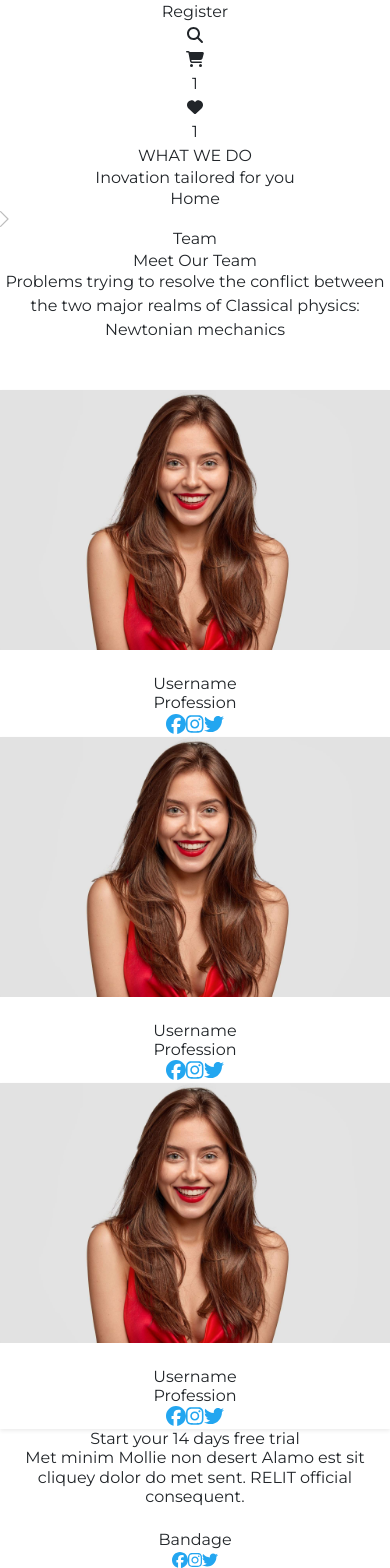
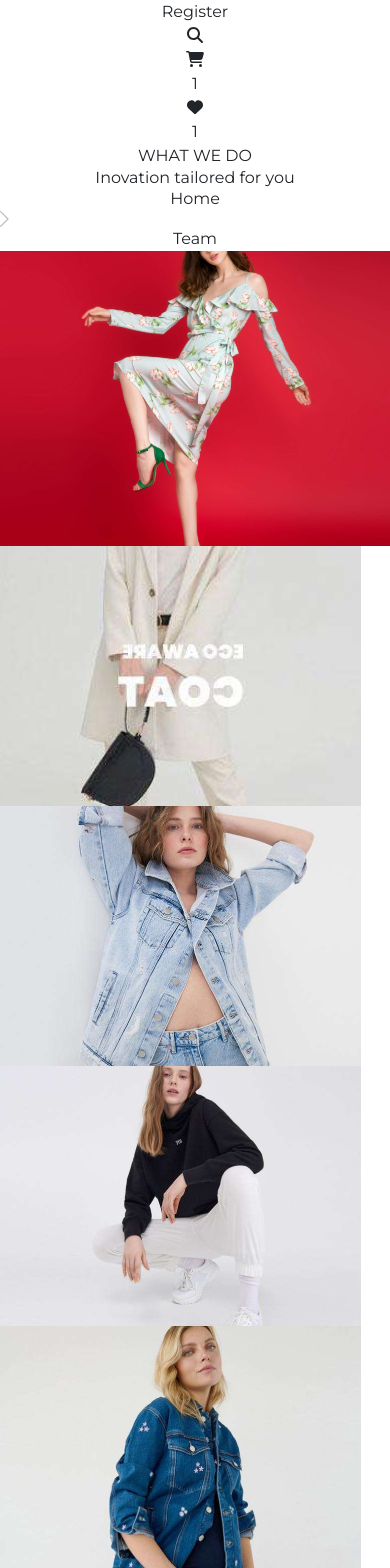
Before and after one commit to gorkemgokcek/my-ecommerce, a React (Vite) app: page /Team in a window 390 px wide. Shown: the part 432-2000 px from the top of the page. Built offline with nearby package versions, Linux system fonts and the light colour scheme.

Commit message:
some fixes

```diff
--- a/src/pages/ContactPage.jsx
+++ b/src/pages/ContactPage.jsx
@@ -94,7 +94,9 @@ const Contact = () => {
         <p className="text-center text-slate-800 text-6xl font-bold leading-[58px] max-w-md">
           Let’s Talk
         </p>
-        <button className='bg-[#23A6F0] hover:bg-blue-600 px-[45px] py-[20px] text-white text-md font-bold rounded mb-[90px]'>TRY IT FREE NOW</button>
+        <button className="text-center border rounded-lg px-5 py-3 bg-[#23A6F0] text-white font-bold hover:bg-blue-600 text-sm sm:text-lg">
+          CONTACT OUR COMPANY
+        </button>
       </div>
     </div>
   );
--- a/src/pages/Pricing.jsx
+++ b/src/pages/Pricing.jsx
@@ -217,12 +217,12 @@ const Pricing = () => {
         className="flex items-center text-center justify-between w-full font-bold px-40 py-20  sm:px-10 sm:py-20 sm:gap-12 sm:w-full flex-col bg-lightgray gap-10"
       >
         <span id="companies-text" className="flex flex-col items-center gap-5">
-          <p className="p-styles w-full text-base sm:text-lg">
+          <p className="w-full text-base sm:text-lg">
             Trusted By Over 4000 Big Companies
           </p>
         </span>
-        <div className="bg-[#FAFAFA] mt-5 flex-col">
-            <div className="flex flex-col lg:flex-row gap-5 px-[50px] sm:px-[195px] justify-between ">
+        <div className="bg-[#FAFAFA] mt-5">
+            <div className="flex flex-col lg:flex-row gap-5 px-[50px] sm:px-[195px] justify-between">
                 <FontAwesomeIcon icon={faHooli} size="6x" style={{ color: "#737373", }} />
                 <FontAwesomeIcon icon={faLyft} size="6x" style={{ color: "#737373", }} />
                 <FontAwesomeIcon icon={faPiedPiperHat} size="6x" style={{ color: "#737373", }} />
--- a/src/pages/TeamPage.jsx
+++ b/src/pages/TeamPage.jsx
@@ -17,15 +17,46 @@ export default function Team() {
           <span className="text-[#737373]">Team</span>
         </p>
       </div>
-            <div className="w-[400px] mb-5 flex flex-col gap-3">
-                <h2 className="font-bold text-4xl text-center">Meet Our Team</h2>
-                <p className="text-md leading-5 text-secondaryColor text-center">Problems trying to resolve the conflict between the two major realms of Classical physics: Newtonian mechanics</p>
-            </div>
-            <div className="flex flex-col md:flex-row gap-4 flex-wrap">
-                <TeamCard />
-                <TeamCard />
-                <TeamCard />
-            </div>
+      <section className="flex flex-col lg:flex-row justify-center items-center shrink-0 gap-2.5">
+        <div>
+          <img src="team1.jpeg" className="shrink-0"></img>
+        </div>
+        <div className="flex lg:flex-col gap-2.5">
+          <img
+            src="team2.jpeg"
+            className="w-[200px] h-[260px] md:w-[361px] md:h-[260px] object-cover shrink-0"
+          ></img>
+          <img
+            src="team3.jpeg"
+            className="w-[200px] h-[260px] md:w-[361px] md:h-[260px] object-cover shrink-0 "
+          ></img>
+        </div>
+
+        <div className="flex lg:flex-col gap-2.5">
+          <img
+            src="team4.jpeg"
+            className="w-[200px] h-[260px] md:w-[361px] md:h-[260px] object-cover shrink-0"
+          ></img>
+          <img
+            src="team5.jpeg"
+            className="w-[200px] h-[260px] md:w-[361px] md:h-[260px] object-cover shrink-0"
+          ></img>
+        </div>
+      </section>
+
+      <section className="flex flex-col flex-wrap items-center justify-center">
+        <div className="flex flex-col items-center justify-center py-28 gap-28">
+          <h2 className="text-4xl font-bold text-center ">
+            Meet Our Team
+          </h2>
+
+          <div className="flex gap-5">
+            <TeamCard />
+            <TeamCard />
+            <TeamCard />
+          </div>
+        </div>
+      </section>
             <div className="container mx-auto text-center my-[5rem] flex flex-col gap-[2rem] sm:w-11/12">
         <h2 className="text-center text-slate-800 text-4xl font-bold font-['Montserrat']  tracking-tight xl:text-5xl">
           Start your 14 days free trial
@@ -34,8 +65,8 @@ export default function Team() {
           Met minim Mollie non desert Alamo est sit cliquey dolor do met sent.
           RELIT official consequent.
         </h6>
-        <Link to="/pricing"><button className="bg-[#23A6F0] hover:bg-blue-600 text-white w-[23%] sm:w-[20%] mx-auto py-[10px] rounded-[5px]">
-          TRY IT FREE NOW
+        <Link to="/pricing"> <button className="text-center border rounded-lg px-5 py-3 bg-[#23A6F0] text-white font-bold hover:bg-blue-600 text-sm sm:text-lg">
+          Try it free now
         </button></Link>
 
         </div>
```
Also changed, not shown: src/contexts/DataContext.jsx (added, +9 -0 lines).
